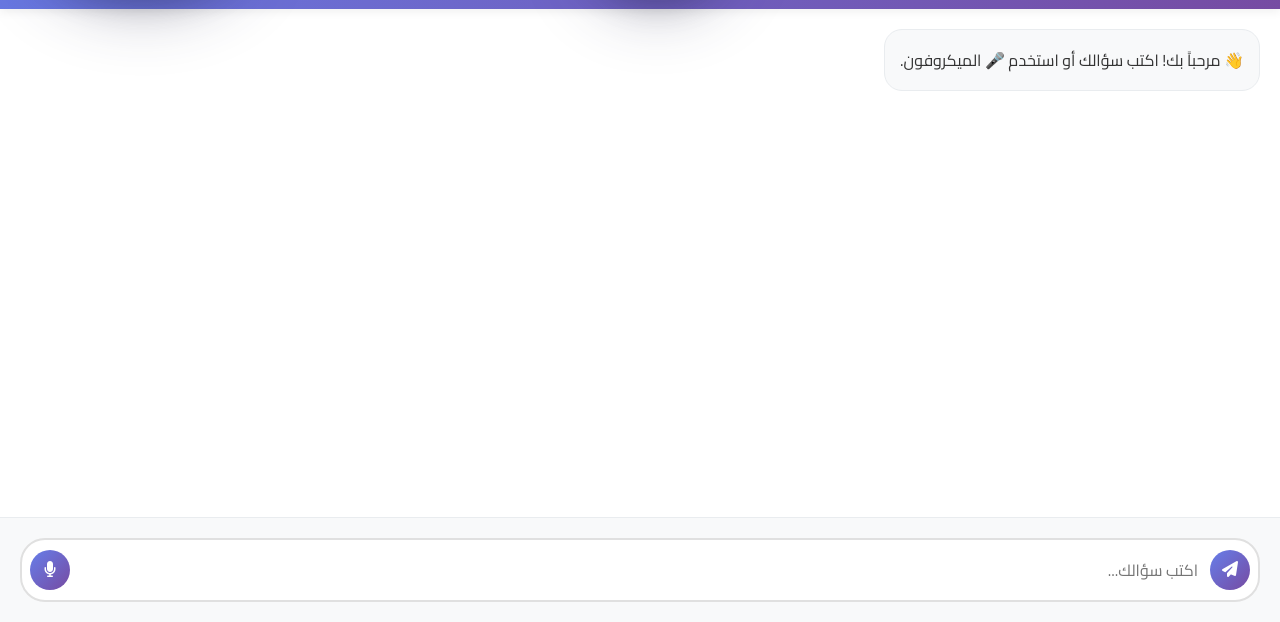
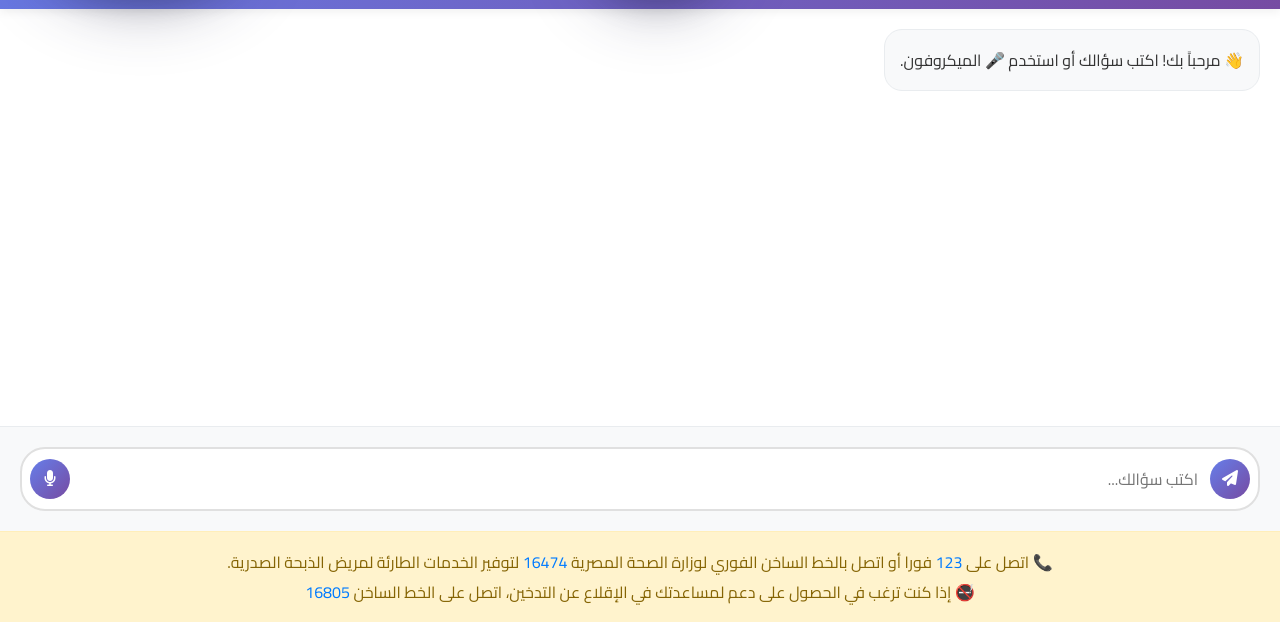
Before and after one commit to MonaNashaat/heart-care-bot, a website: page index.html in a window 1280 px wide. Shown: the part 178-800 px from the top of the page. Drawn offline with Linux system fonts and the light colour scheme.

Commit message:
12th commit

```diff
--- a/index.html
+++ b/index.html
@@ -292,7 +292,17 @@
           <ul id="suggestions-list"></ul>
         </div>
       </div>
+      <div style="background-color: #fff3cd; color: #856404; padding: 15px 20px; font-size: 16px; border-top: 1px solid #ffeeba; text-align: center;">
+        📞 اتصل على <a href="tel:123" style="color: #007bff; text-decoration: none;">123</a> فورا أو اتصل بالخط الساخن الفوري لوزارة الصحة المصرية
+        <a href="tel:16474" style="color: #007bff; text-decoration: none;">16474</a> لتوفير الخدمات الطارئة لمريض الذبحة الصدرية.
+        <br />
+        🚭 إذا كنت ترغب في الحصول على دعم لمساعدتك في الإقلاع عن التدخين، اتصل على الخط الساخن
+        <a href="tel:16805" style="color: #007bff; text-decoration: none;">16805</a>
+      </div>
     </div>
+
+
+
 
     <script>
      const suggestions = [
@@ -475,5 +485,6 @@
         }
       }
     </script>
+
   </body>
 </html>
```
